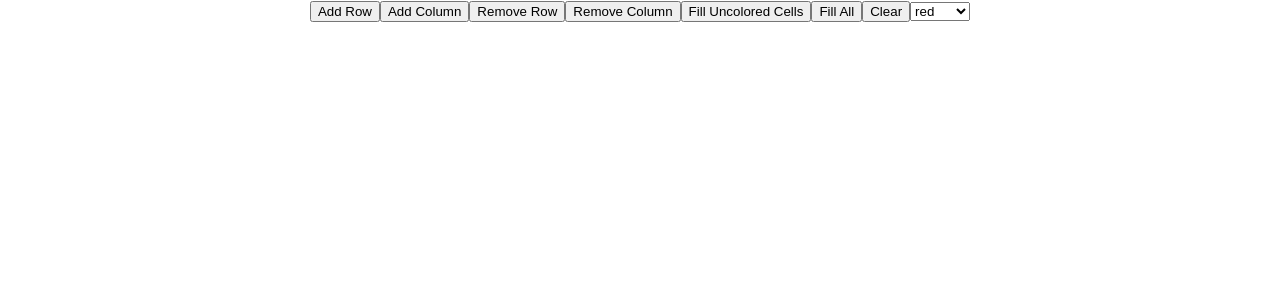
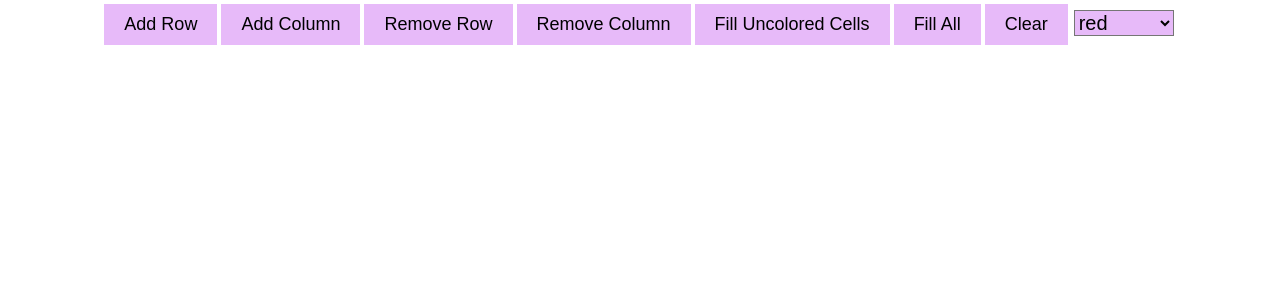
Before and after one commit to Darktwine/Gridmaker-React, a React (Create React App) app: page / in a window 1280 px wide. Shown: the top 300 px of the page. Built offline with nearby package versions, Linux system fonts and the light colour scheme.

Commit message:
added css

```diff
--- /dev/null
+++ b/src/components/Table.css
@@ -0,0 +1,23 @@
+button {
+    background-color: #E7BAF9;
+    border: none;
+    color: black;
+    padding: 10px 20px;
+    font-size: 18px;
+    margin: 4px 2px;
+    cursor: pointer;
+    border-radius: 0px;
+}
+
+button:hover, select:hover {
+    background-color: #714881;
+    color: white;
+}
+
+select {
+    background-color: #E7BAF9;
+    color: black;
+    font-size: 20px;
+    width: 100px;
+    margin: 4px;
+}
--- a/src/components/Table.js
+++ b/src/components/Table.js
@@ -1,6 +1,7 @@
 
 import { Component } from "react";
 import TableRow from "./TableRow";
+import './Table.css';
 
 class Table extends Component {
   constructor() {
```
